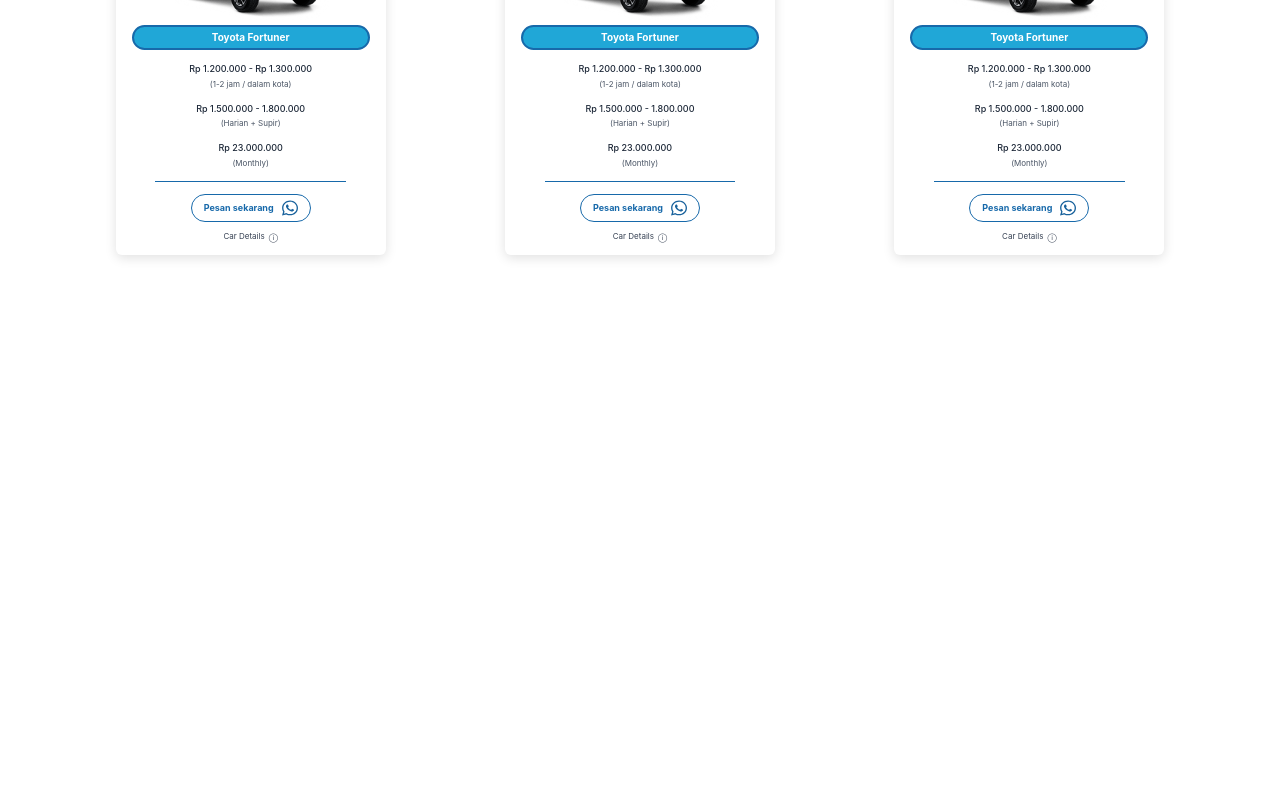
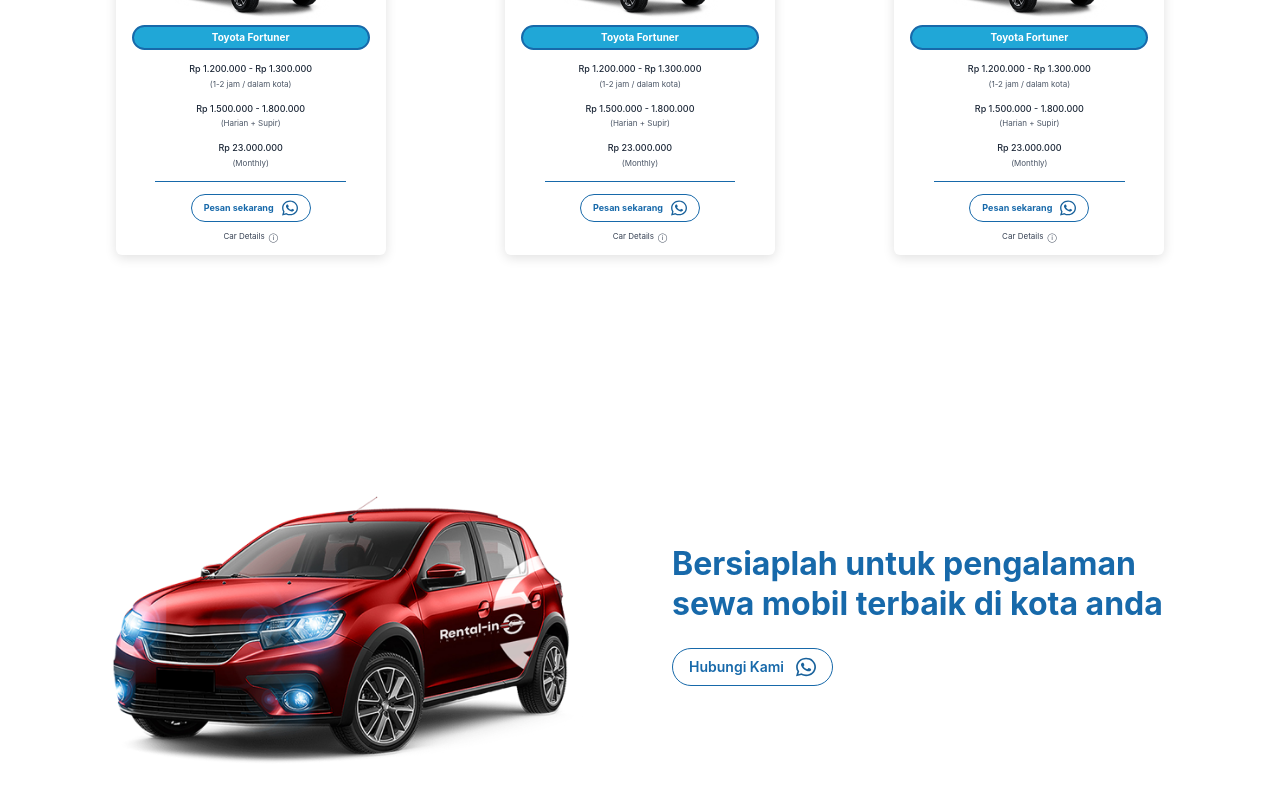
Before and after one commit to maulanaa121/Rental-Mobil-Jogja, a React (Vite) app: page /daftar-mobil in a window 1280 px wide. Shown: the part 2223-3023 px from the top of the page. Before the commit the page ends 2574 px from the top, so only its background shows below. Built offline with nearby package versions, Linux system fonts and the light colour scheme.

Commit message:
feat: add section Bersiaplah

```diff
--- /dev/null
+++ b/src/components/Bersiaplah/Bersiaplah.jsx
@@ -0,0 +1,103 @@
+import React from "react";
+
+import MobilImage from "../../assets/mobil-cta.png";
+import WhatsappIcon from "../../assets/icons/whatsapp.svg";
+
+const Bersiaplah = () => {
+    return (
+        <section className="bg-white py-16 sm:py-20 lg:py-24">
+            <div className="mx-auto flex w-full max-w-[1200px] flex-col items-center gap-8 px-6 sm:px-8 lg:flex-row lg:gap-16 lg:px-10">
+
+                {/* =========================
+                    IMAGE MOBIL
+                ========================= */}
+                <div className="flex w-full justify-center lg:w-1/2 lg:justify-start">
+                    <img
+                        src={MobilImage}
+                        alt="Rental Mobil Jogja"
+                        className="
+                            w-full
+                            max-w-[420px]
+                            object-contain
+
+                            sm:max-w-[480px]
+
+                            lg:max-w-[520px]
+                        "
+                    />
+                </div>
+
+
+                {/* =========================
+                    CONTENT
+                ========================= */}
+                <div className="w-full text-center lg:w-1/2 lg:text-left">
+
+                    <h2
+                        className="
+                            mx-auto
+                            max-w-[500px]
+                            text-2xl
+                            font-bold
+                            leading-tight
+                            text-[#1769AA]
+
+                            sm:text-3xl
+
+                            lg:mx-0
+                            lg:text-[32px]
+                        "
+                    >
+                        Bersiaplah untuk pengalaman
+                        <br className="hidden sm:block" />
+                        sewa mobil terbaik di kota anda
+                    </h2>
+
+
+                    {/* =========================
+                        BUTTON
+                    ========================= */}
+                    <a
+                        href="https://wa.me/6288806834354?text=Halo%2C%20saya%20ingin%20menanyakan%20rental%20mobil."
+                        target="_blank"
+                        rel="noopener noreferrer"
+                        className="
+                            mt-6
+                            inline-flex
+                            h-[38px]
+                            items-center
+                            justify-center
+                            gap-3
+                            rounded-full
+                            border
+                            border-[#1769AA]
+                            bg-white
+                            px-4
+                            text-sm
+                            font-semibold
+                            text-[#1769AA]
+
+                            transition-all
+                            duration-300
+
+                            hover:bg-[#1769AA]
+                            hover:text-white
+                        "
+                    >
+                        Hubungi Kami
+
+                        <img
+                            src={WhatsappIcon}
+                            alt="WhatsApp"
+                            className="h-5 w-5"
+                        />
+                    </a>
+
+                </div>
+
+            </div>
+        </section>
+    );
+};
+
+export default Bersiaplah;
--- a/src/components/DaftarMobil/DaftarMobil.jsx
+++ b/src/components/DaftarMobil/DaftarMobil.jsx
@@ -4,6 +4,7 @@
 import HeroDaftarMobil from '../HeroDaftarMobil/HeroDaftarMobil'
 import Keunggulan from '../Keunggulan/Keunggulan'
 import MobilUnggulan from '../MobilUnggulan/MobilUnggulan'
+import Bersiaplah from '../Bersiaplah/Bersiaplah'
 
 const DaftarMobil = () => {
   return (
@@ -13,6 +14,7 @@
         <Keunggulan/>
         <Footer/>
         <MobilUnggulan/>
+        <Bersiaplah/>
     </div>
   )
 }
```
Also changed, not shown: src/assets/mobil-cta.png (added).
